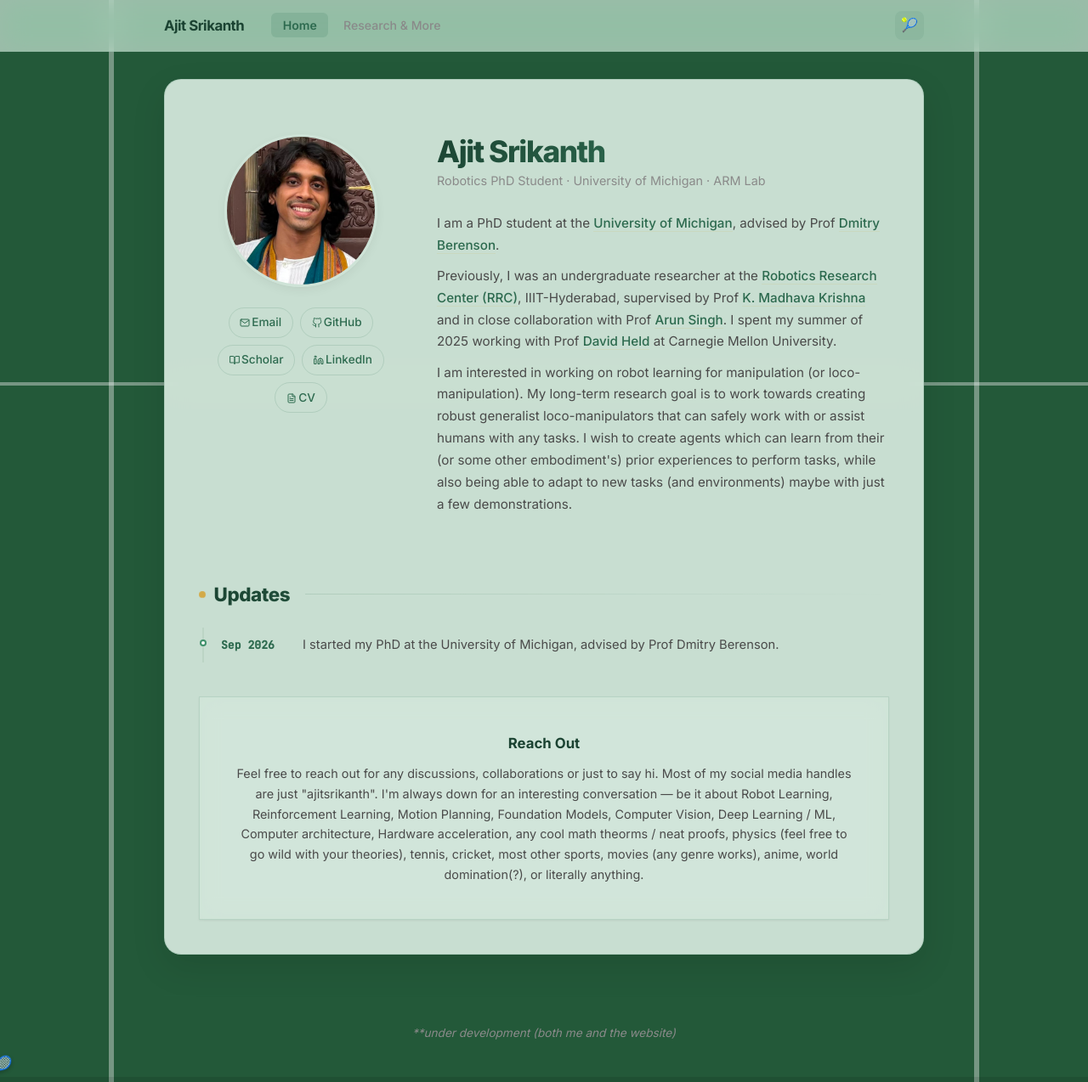
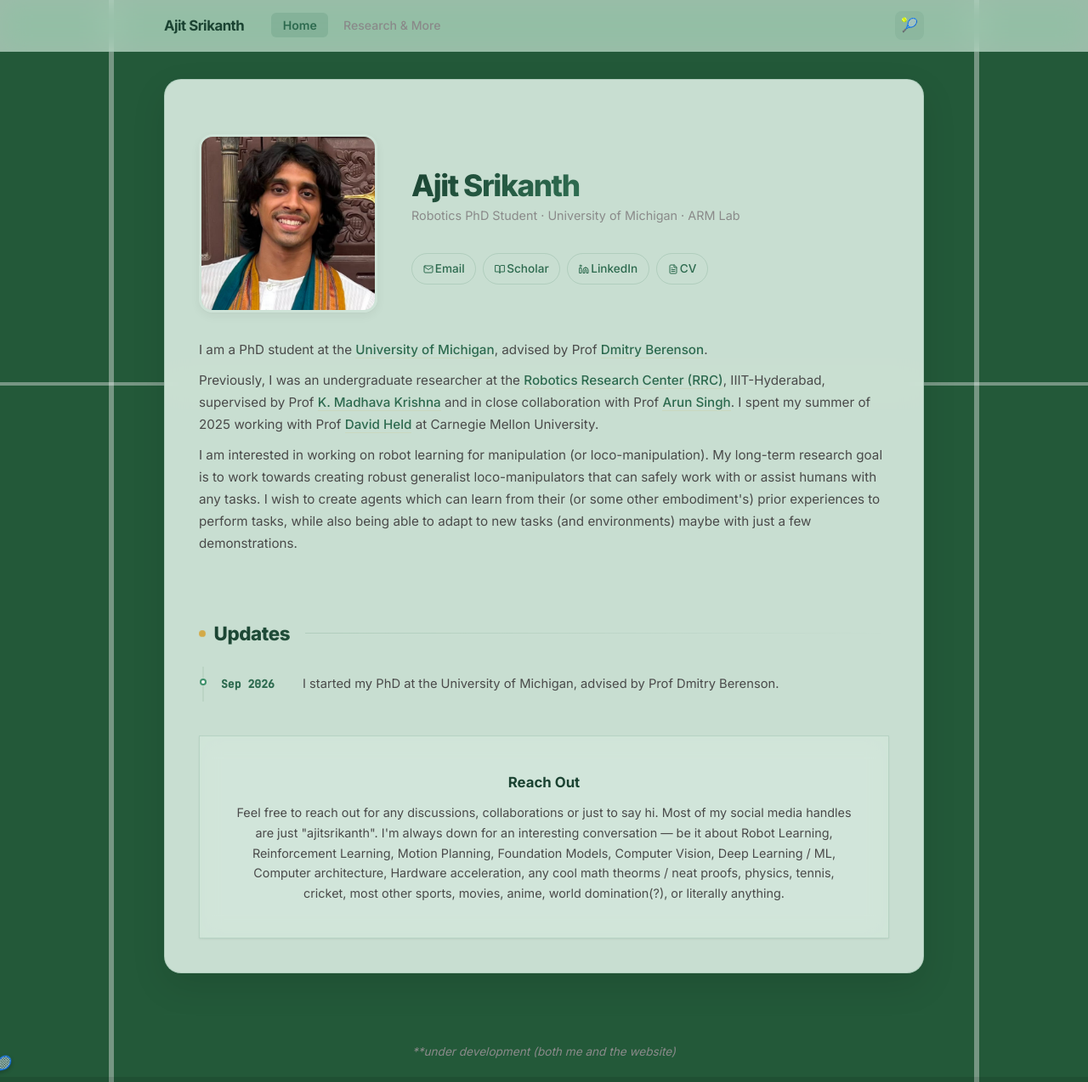
Before and after one commit to ajit-srikanth/ajit-srikanth.github.io, a Jekyll site: the page built from index.html, in a window 1280 px wide and 1274 px high. Shown: the whole window at 85% size. Built offline with Jekyll 4.4.1, drawn with Linux system fonts in a browser that asks for light colours.

Commit message:
AGY: made style changes to intro

```diff
--- a/index.html
+++ b/index.html
@@ -8,21 +8,28 @@ layout: default
 
   <!-- Hero -->
   <section class="hero" data-aos="fade-up" data-aos-duration="700">
-        <div class="hero-photo hero-photo-container">
+    <div class="hero-header">
+      <div class="hero-photo">
         <img src="images/new_prof_pic.jpg" alt="Ajit Srikanth">
-          <div class="link-pills pill-container">
-            <a href="mailto:ajitsrik@umich.edu" class="pill-link"><i data-feather="mail" class="pill-icon"></i><span class="hide-mobile">Email</span></a>
-            <a href="https://github.com/ajit-srikanth" class="pill-link"><i data-feather="github" class="pill-icon"></i><span class="hide-mobile">GitHub</span></a>
-            <a href="https://scholar.google.com/citations?user=2yO8kZoAAAAJ" class="pill-link"><i data-feather="book-open" class="pill-icon"></i><span class="hide-mobile">Scholar</span></a>
-            <a href="https://www.linkedin.com/in/ajitsrikanth" class="pill-link"><i data-feather="linkedin" class="pill-icon"></i><span class="hide-mobile">LinkedIn</span></a>
-            <a href="https://iiithydresearch-my.sharepoint.com/:b:/g/personal/ajit_srikanth_research_iiit_ac_in/EWMrEXXBMEpKt0txIY40pUIBKdX7E80d2dEiv-46r-1Leg?e=r6VdX9" class="pill-link"><i data-feather="file-text" class="pill-icon"></i><span class="hide-mobile">CV</span></a>
       </div>
-        </div>
-        <div class="hero-content">
+      <div class="hero-title-area">
         <h1 class="hero-name" style="margin-bottom: 0.2rem; font-size: 2.2rem;">Ajit Srikanth</h1>
         <div style="font-weight: 400; color: var(--text-muted); margin-bottom: 1.5rem; font-size: 0.9rem;">
           Robotics PhD Student &middot; University of Michigan &middot; ARM Lab
         </div>
+        <div class="link-pills pill-container">
+          <a href="mailto:ajitsrik@umich.edu" class="pill-link"><i data-feather="mail" class="pill-icon"></i><span
+              class="hide-mobile">Email</span></a>
+          <a href="https://scholar.google.com/citations?user=2yO8kZoAAAAJ" class="pill-link"><i data-feather="book-open"
+              class="pill-icon"></i><span class="hide-mobile">Scholar</span></a>
+          <a href="https://www.linkedin.com/in/ajitsrikanth" class="pill-link"><i data-feather="linkedin"
+              class="pill-icon"></i><span class="hide-mobile">LinkedIn</span></a>
+          <a href="https://iiithydresearch-my.sharepoint.com/:b:/g/personal/ajit_srikanth_research_iiit_ac_in/EWMrEXXBMEpKt0txIY40pUIBKdX7E80d2dEiv-46r-1Leg?e=r6VdX9"
+            class="pill-link"><i data-feather="file-text" class="pill-icon"></i><span class="hide-mobile">CV</span></a>
+        </div>
+      </div>
+    </div>
+    <div class="hero-content">
       <div class="hero-bio">
         <p>
           I am a PhD student at the <a href="https://umich.edu/">University of Michigan</a>,
@@ -39,9 +46,11 @@ layout: default
         </p>
         <p>
           I am interested in working on robot learning for manipulation (or loco-manipulation).
-              My long-term research goal is to work towards creating robust generalist loco-manipulators that can safely work with or assist humans with any tasks.
+          My long-term research goal is to work towards creating robust generalist loco-manipulators that can safely
+          work with or assist humans with any tasks.
           I wish to create agents which can learn from their (or some other embodiment's) prior experiences
-              to perform tasks, while also being able to adapt to new tasks (and environments) maybe with just a few demonstrations.
+          to perform tasks, while also being able to adapt to new tasks (and environments) maybe with just a few
+          demonstrations.
         </p>
       </div>
     </div>
@@ -65,9 +74,10 @@ layout: default
     <p>
       Feel free to reach out for any discussions, collaborations or just to say hi.
       Most of my social media handles are just "ajitsrikanth". I'm always down for an interesting conversation —
-          be it about Robot Learning, Reinforcement Learning, Motion Planning, Foundation Models, Computer Vision, Deep Learning / ML,
-          Computer architecture, Hardware acceleration, any cool math theorms / neat proofs, physics (feel free to go
-          wild with your theories), tennis, cricket, most other sports, movies (any genre works), anime, world
+      be it about Robot Learning, Reinforcement Learning, Motion Planning, Foundation Models, Computer Vision, Deep
+      Learning / ML,
+      Computer architecture, Hardware acceleration, any cool math theorms / neat proofs, physics,
+      tennis, cricket, most other sports, movies, anime, world
       domination(?), or literally anything.
     </p>
   </section>
@@ -86,7 +96,8 @@ layout: default
     <div class="pub-list stagger">
       {% for post in site.posts %}
       {% if post.categories contains 'research' %}
-            <div class="pub-row" data-aos="fade-up" data-aos-duration="400" data-aos-delay="50" onclick="openModal('{{ post.id | slugify }}')">
+      <div class="pub-row" data-aos="fade-up" data-aos-duration="400" data-aos-delay="50"
+        onclick="openModal('{{ post.id | slugify }}')">
         {% if post.image %}
         <div class="pub-row-thumb">
           <img src="{{ site.baseurl }}{{ post.image }}" alt="thumbnail" />
@@ -100,7 +111,8 @@ layout: default
         </div>
         <div class="pub-row-arrow">
           {% if post.website %}
-                  <a href="{{ post.website }}" target="_blank" onclick="event.stopPropagation()" class="pub-quick-link" title="Project Website">
+          <a href="{{ post.website }}" target="_blank" onclick="event.stopPropagation()" class="pub-quick-link"
+            title="Project Website">
             <i data-feather="globe"></i>
           </a>
           {% endif %}
@@ -125,7 +137,8 @@ layout: default
       {% unless post.categories contains 'research' %}
       {% assign proj_count = proj_count | plus: 1 %}
 
-              <div class="proj-card {% if proj_count > 4 %}hidden-item{% endif %}" {% if proj_count > 4 %}style="display: none;"{% endif %} data-aos="fade-up" data-aos-duration="400" onclick="toggleProj(event, this)">
+      <div class="proj-card {% if proj_count > 4 %}hidden-item{% endif %}" {% if proj_count> 4 %}style="display:
+        none;"{% endif %} data-aos="fade-up" data-aos-duration="400" onclick="toggleProj(event, this)">
         <img src="{{ site.baseurl }}{{ post.image }}" alt="project image" class="proj-img" />
         <div class="proj-head">
           <h3>
@@ -154,7 +167,8 @@ layout: default
 
     {% if proj_count > 4 %}
     <div class="view-more-container" style="text-align: center; margin-top: 2rem;">
-            <button class="btn" id="view-more-proj-btn" data-expanded="false" onclick="toggleViewMore(this)">View More <i data-feather="chevron-down"></i></button>
+      <button class="btn" id="view-more-proj-btn" data-expanded="false" onclick="toggleViewMore(this)">View More <i
+          data-feather="chevron-down"></i></button>
     </div>
     {% endif %}
   </section>
@@ -196,10 +210,10 @@ layout: default
     <p>
       Feel free to reach out for any discussions, collaborations or just to say hi.
       Most of my social media handles are just "ajitsrikanth". I'm always down for an interesting conversation —
-          be it about Robot Learning, Reinforcement Learning, Motion Planning, Foundation Models, Computer Vision, Deep Learning / ML,
-          Computer architecture, Hardware acceleration, any cool math theorms / neat proofs, physics (feel free to go
-          wild with your theories), tennis, cricket, most other sports, movies (any genre works), anime, world
-          domination(?), or literally anything.
+      be it about Robot Learning, Reinforcement Learning, Motion Planning, Foundation Models, Computer Vision, Deep
+      Learning / ML,
+      Computer architecture, Hardware acceleration, any cool math theorms / neat proofs, physics,
+      tennis, cricket, most other sports, movies, anime, world domination(?), or literally anything.
     </p>
   </section>
 
@@ -219,14 +233,21 @@ layout: default
       <div class="modal-venue">{{ post.venue }}</div>
       <div class="modal-authors">
         <strong>Authors:</strong> {{ post.authors }}
-                <span style="display: block; font-size: 0.75rem; color: var(--text-muted); margin-top: 0.2rem; font-style: italic;">* denotes equal contribution</span>
+        <span
+          style="display: block; font-size: 0.75rem; color: var(--text-muted); margin-top: 0.2rem; font-style: italic;">*
+          denotes equal contribution</span>
       </div>
       <div class="modal-pills">
-                {% if post.website %}<a href="{{ post.website }}" target="_blank"><i data-feather="globe" style="width:14px;height:14px;vertical-align:-2px;margin-right:4px;"></i>site</a>{% endif %}
-                {% if post.paper %}<a href="{{ post.paper }}" target="_blank"><i data-feather="file-text" style="width:14px;height:14px;vertical-align:-2px;margin-right:4px;"></i>paper</a>{% endif %}
-                {% if post.code %}<a href="{{ post.code }}" target="_blank"><i data-feather="github" style="width:14px;height:14px;vertical-align:-2px;margin-right:4px;"></i>code</a>{% endif %}
-                {% if post.video %}<a href="{{ post.video }}" target="_blank"><i data-feather="youtube" style="width:14px;height:14px;vertical-align:-2px;margin-right:4px;"></i>video</a>{% endif %}
-                {% if post.link %}<a href="{{ post.link }}" target="_blank"><i data-feather="link" style="width:14px;height:14px;vertical-align:-2px;margin-right:4px;"></i>link</a>{% endif %}
+        {% if post.website %}<a href="{{ post.website }}" target="_blank"><i data-feather="globe"
+            style="width:14px;height:14px;vertical-align:-2px;margin-right:4px;"></i>site</a>{% endif %}
+        {% if post.paper %}<a href="{{ post.paper }}" target="_blank"><i data-feather="file-text"
+            style="width:14px;height:14px;vertical-align:-2px;margin-right:4px;"></i>paper</a>{% endif %}
+        {% if post.code %}<a href="{{ post.code }}" target="_blank"><i data-feather="github"
+            style="width:14px;height:14px;vertical-align:-2px;margin-right:4px;"></i>code</a>{% endif %}
+        {% if post.video %}<a href="{{ post.video }}" target="_blank"><i data-feather="youtube"
+            style="width:14px;height:14px;vertical-align:-2px;margin-right:4px;"></i>video</a>{% endif %}
+        {% if post.link %}<a href="{{ post.link }}" target="_blank"><i data-feather="link"
+            style="width:14px;height:14px;vertical-align:-2px;margin-right:4px;"></i>link</a>{% endif %}
       </div>
       <div class="modal-abstract">
         {{ post.content }}
--- a/style.scss
+++ b/style.scss
@@ -233,14 +233,20 @@ body::before {
    HERO SECTION
    ═══════════════════════════════════════════ */
 .hero {
-  display: flex;
-  align-items: flex-start;
-  gap: 2.5rem;
+  display: block;
   margin-bottom: var(--gap);
   padding: 1.5rem 0;
 }
 
-.hero-content { flex: 1; }
+.hero::after {
+  content: "";
+  display: table;
+  clear: both;
+}
+
+.hero-content {
+  display: block;
+}
 
 .hero-name {
   font-size: 2.4rem;
@@ -277,7 +283,7 @@ body::before {
 /* Link pills */
 .link-pills {
   display: flex;
-  flex-wrap: wrap;
+  flex-wrap: nowrap;
   gap: 0.5rem;
   margin-top: 1.25rem;
 }
@@ -303,7 +309,7 @@ body::before {
 }
 
 .pill-container {
-  justify-content: center;
+  justify-content: flex-start;
   margin-top: 0.5rem;
 }
 
@@ -319,23 +325,27 @@ body::before {
   margin-right: 2px;
 }
 
-.hero-photo-container {
+.hero-header {
+  display: flex;
+  align-items: center;
+  gap: 2.5rem;
+  margin-bottom: 1.5rem;
+}
+
+.hero-title-area {
   display: flex;
   flex-direction: column;
-  align-items: center;
-  gap: 1rem;
 }
 
 .hero-photo {
-  width: 240px;
   flex-shrink: 0;
 }
 
 .hero-photo img {
-  width: 180px;
-  height: 180px;
+  width: 210px;
+  height: 210px;
   object-fit: cover;
-  border-radius: 50%;
+  border-radius: 16px;
   box-shadow: var(--shadow-md);
   border: 3px solid var(--bg-card);
   transition: all 0.4s ease;
@@ -1083,18 +1093,22 @@ body, .navbar, .nav-brand, .hero-name,
    RESPONSIVE
    ═══════════════════════════════════════════ */
 @media (max-width: 680px) {
-  .hero {
+  .hero-header {
     flex-direction: row;
     align-items: center;
-    gap: 1.25rem;
-    text-align: left;
+    gap: 1.2rem;
   }
 
   .hero-photo { width: 110px; }
+  .hero-photo img {
+    width: 110px;
+    height: 110px;
+  }
   .hero-name { font-size: 1.6rem; }
 
   .pill-container {
-    justify-content: center;
+    justify-content: flex-start;
+    flex-wrap: wrap;
     gap: 0.4rem;
   }
 
@@ -1111,24 +1125,21 @@ body, .navbar, .nav-brand, .hero-name,
     margin-right: 0;
   }
 
-  .navbar .nav-wrapper {
-    flex-wrap: wrap;
-    gap: 0.5rem;
-  }
-
   .nav-left {
-    width: 100%;
-    justify-content: space-between;
-    gap: 1rem;
+    gap: 0.8rem;
   }
 
   .nav-items {
-    gap: 1rem;
+    gap: 0.8rem;
   }
 
-  .theme-menu-container {
-    width: 100%;
-    justify-content: flex-end;
+  .nav-brand {
+    font-size: 0.95rem;
+  }
+
+  .nav-items a {
+    font-size: 0.85rem;
+    padding: 0.3rem 0;
   }
 
   .proj-grid {
```
Also changed, not shown: _preview.html (+129 -42 lines), 3 other files. Lines whose indentation alone changed are shown as unchanged.
